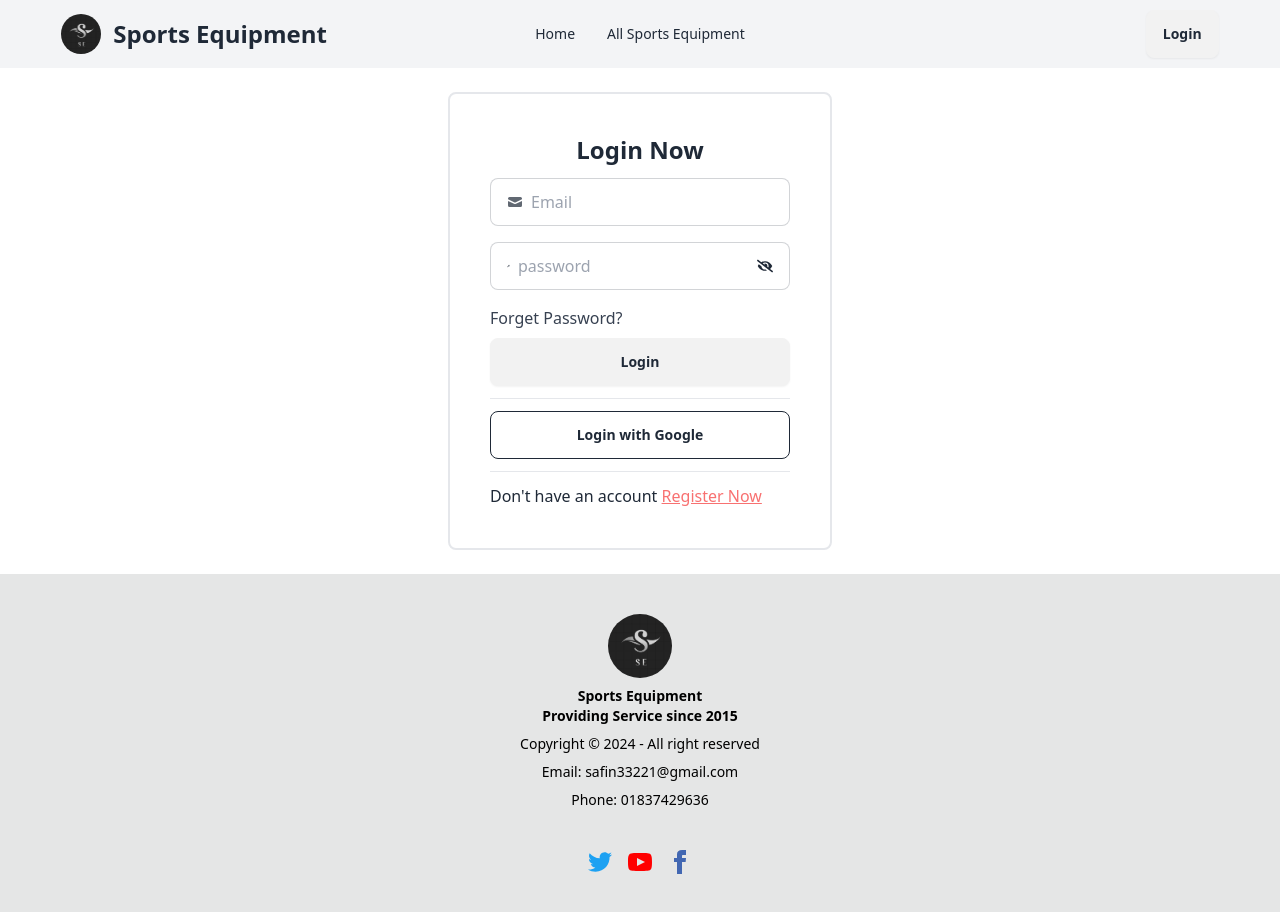
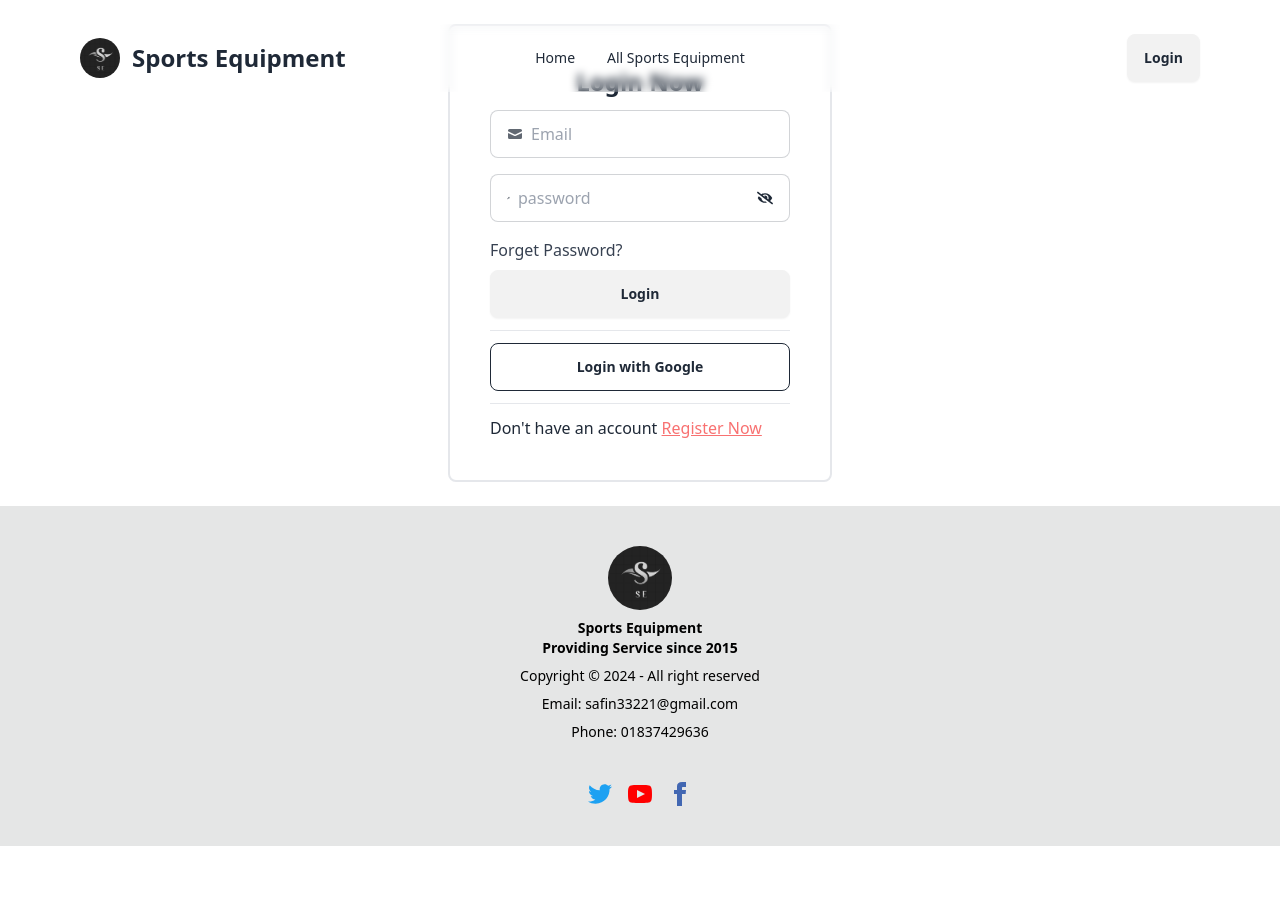
Before and after one commit to safin33221/Sports-Equipment-Store-Client-Side, a React (Vite) app: page /login in a window 1280 px wide. After the commit the page ends 846 px from the top, so only its background shows below. Built offline with nearby package versions, Linux system fonts and the light colour scheme; no server answers.

Commit message:
fixed the navbar in the top position

```diff
--- a/src/Components/Navbar.jsx
+++ b/src/Components/Navbar.jsx
@@ -36,7 +36,7 @@ const Navbar = () => {
             })
     }
     return (
-        <div className="navbar w-11/12 mx-auto">
+        <div className="navbar fixed px-20 z-50 backdrop-blur-sm ">
             <div className="navbar-start ">
                 <div className="dropdown">
                     <div tabIndex={0} role="button" className="btn btn-ghost lg:hidden">
```
